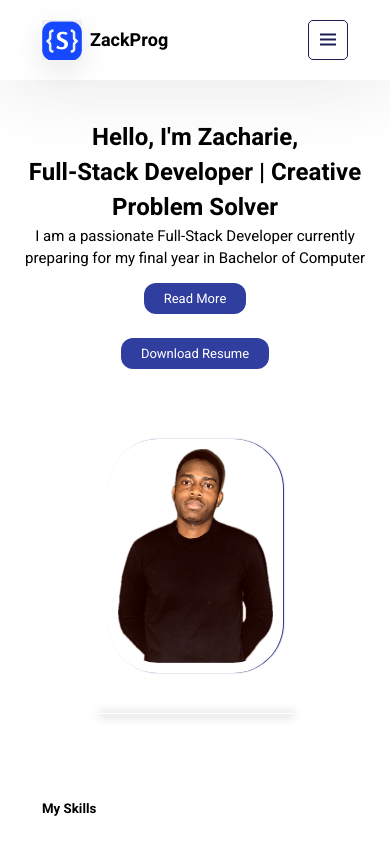
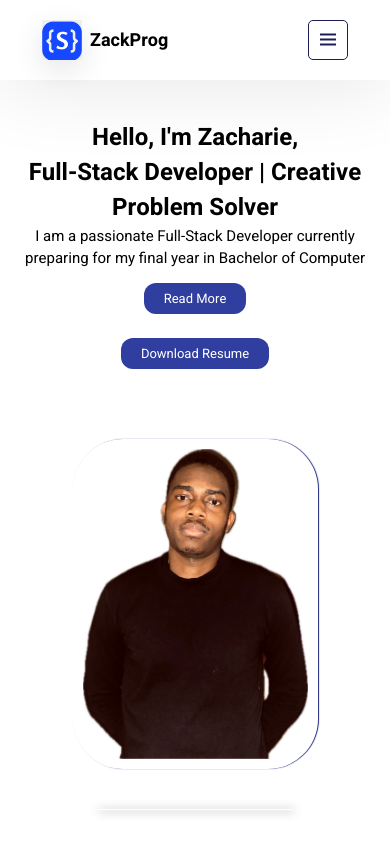
Before and after one commit to zack97/my_portfolio, a React (Vite) app: page / in a window 390 px wide. Shown: the top 844 px of the page. Built offline with nearby package versions, Linux system fonts and the light colour scheme.

Commit message:
design done 3

```diff
--- a/src/index.css
+++ b/src/index.css
@@ -842,6 +842,10 @@ footer .bottom .links a {
     width: 100%;
   }
 
+  .main img {
+    width: 70%;
+  }
+
   .load-more-button {
     width: auto;
   }
```
Also changed, not shown: 4 other files (tests, documents, lock files or other folders).
